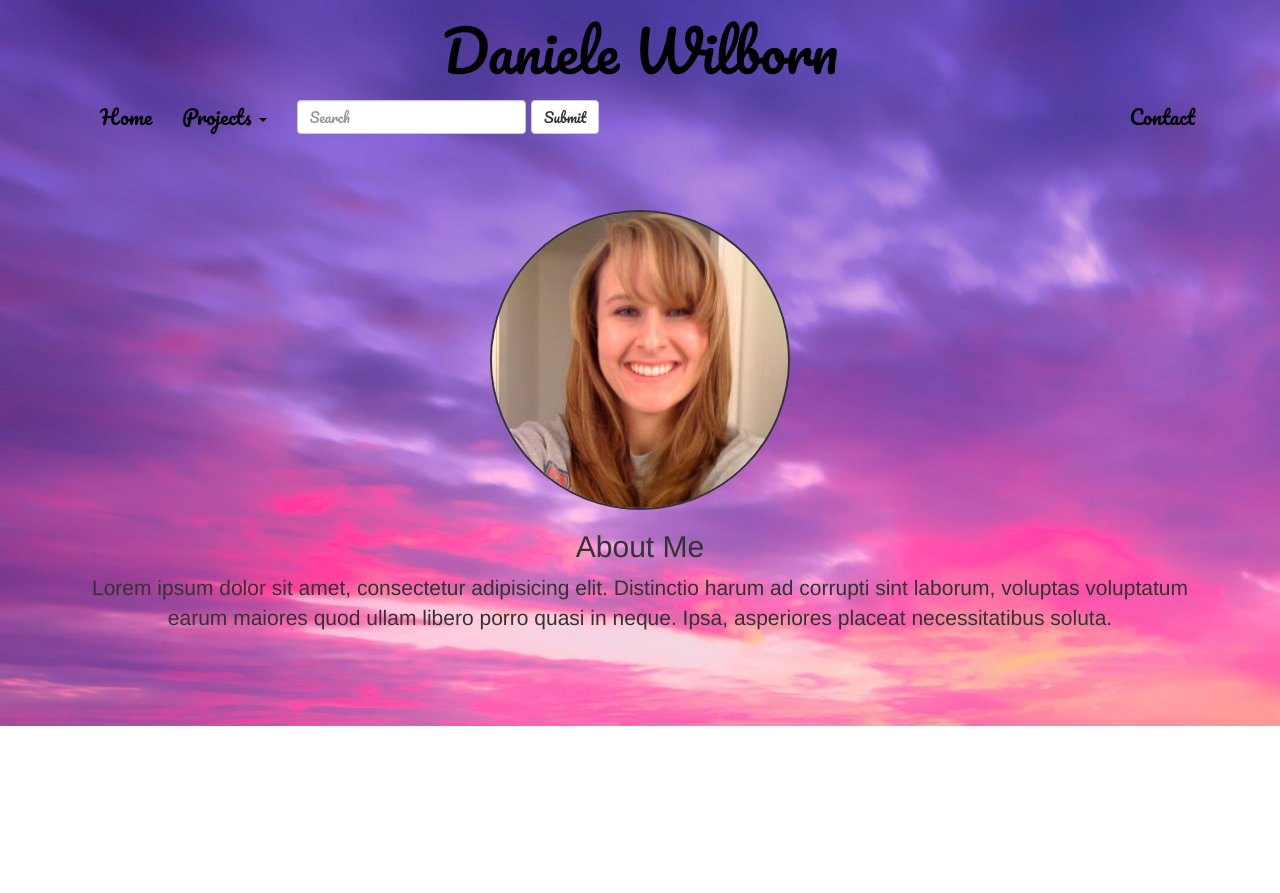
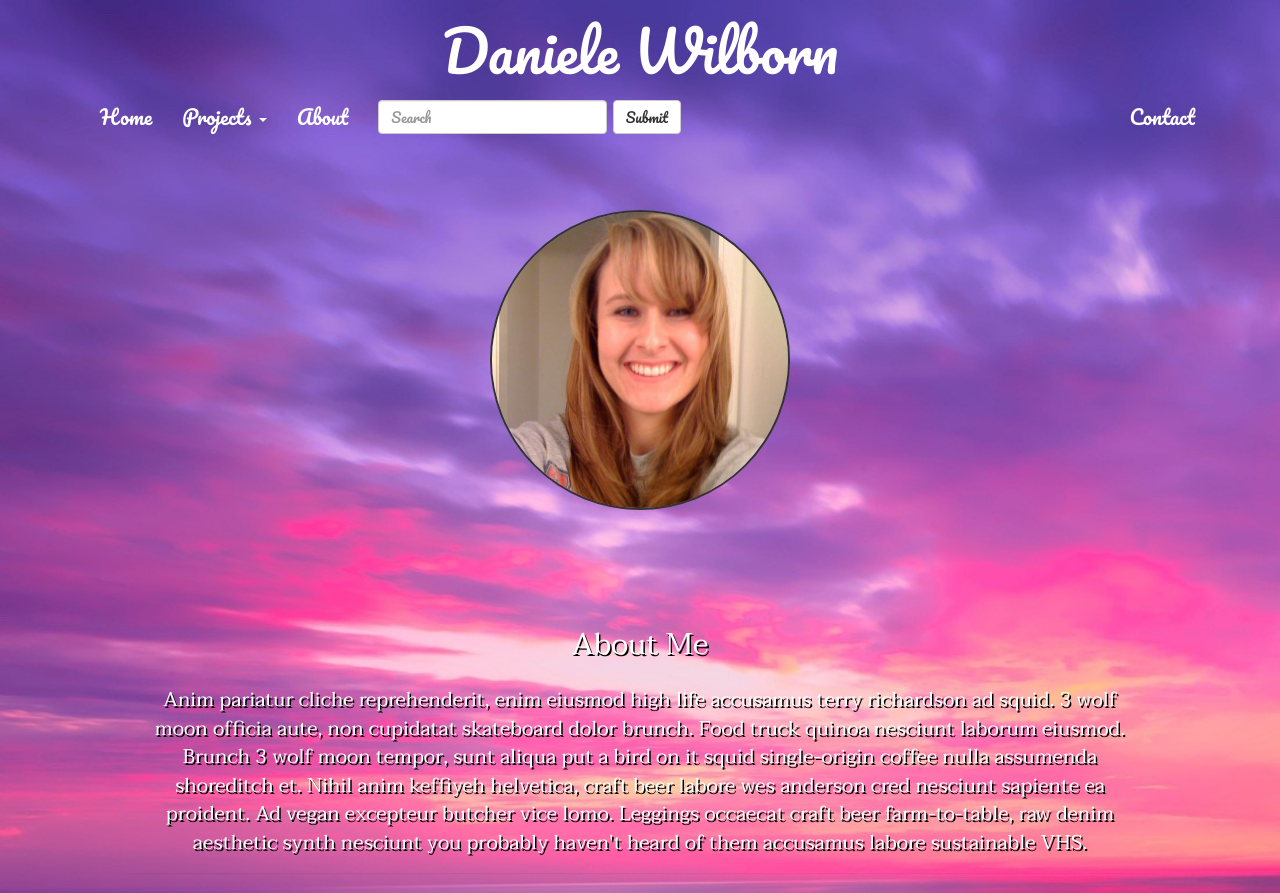
Before and after one commit to Daniwilborn/final_project_portfolio, a plain HTML site: page index.html in a window 1280 px wide. Before the commit the page ends 800 px from the top, so only its background shows below. Drawn offline with nearby package versions, Linux system fonts and the light colour scheme.

Commit message:
Made website responsive and added about me section

```diff
--- a/css/style.css
+++ b/css/style.css
@@ -1,15 +1,18 @@
 /*Universal*/
 @import url('https://fonts.googleapis.com/css?family=Pacifico');
+@import url('https://fonts.googleapis.com/css?family=Taviraj');
 
 .pacifico-text {
   font-family: 'Pacifico', cursive;
 }
-
+.taviraj.text{
+  font-family:'Taviraj', serif;
+}
 
 /*Header*/
 h1 {
   font-size: 4em;
-  color: black;
+  color: white;
 }
 /*Navbar*/
 .navbar{
@@ -21,18 +24,18 @@ h1 {
 
 .navbar-default .navbar-nav > .active > a, .navbar-default .navbar-nav > .active > a:focus, .navbar-default .navbar-nav > .active > a:hover{
   background-color: transparent;
-  color: black;
+  color: white;
 }
 
 .navbar-default .navbar-nav > .open > a, .navbar-default .navbar-nav > .open > a:focus, .navbar-default .navbar-nav > .open > a:hover {
-  color: black;
+  color: white;
   background-color: transparent;
   }
 .navbar-default .navbar-nav > li > a:focus, .navbar-default .navbar-nav > li > a:hover{
-   color: black;
+   color: white;
   }
 .navbar-default .navbar-nav > li > a{
-  color: black;
+  color: white;
 }
 .background-image{
   background-image: url('../images/sunset.jpeg');
@@ -45,9 +48,11 @@ h1 {
   text-align: center;
 }
 img{
-  width: 300px;
-  border: 2px solid;
-}
+   width: 300px;
+   border: 2px solid;
+ }
+
+
 @keyframes picture {
   from {height: 0px;}
   to {height: 300px;}
@@ -56,3 +61,25 @@ img{
 .element {
   animation: picture 1.5s ease-out none;
 }
+/*About*/
+.panel {
+  background-color: transparent;
+  border: none;
+  color: white;
+  font-family:'Taviraj', serif;
+  font-size: 20px;
+  text-shadow: 1.5px 1.5px rgba(0, 0, 0, 1);
+  margin-top: 30px;
+}
+.panel-title{
+  font-size: 30px;
+}
+.panel-default > .panel-heading{
+  background-color: transparent;
+  border: none;
+  color: white;
+  font-family:'Taviraj', serif;
+}
+.panel-group .panel-heading + .panel-collapse > .list-group, .panel-group .panel-heading + .panel-collapse > .panel-body{
+  border: none;
+}
--- a/index.html
+++ b/index.html
@@ -38,6 +38,11 @@
                 </ul>
               </li>
             </ul>
+            <ul class="nav navbar-nav navbar-left">
+              <li>
+                <a href="#accordion">About</a>
+              </li>
+            </ul>
             <form class="navbar-form navbar-left">
               <div class="form-group">
                 <input type="text" class="form-control" placeholder="Search">
@@ -47,8 +52,6 @@
             <ul class="nav navbar-nav navbar-right">
               <li><a href="#">Contact</a></li>
             </ul>
-              </li>
-            </ul>
           </div><!-- /.navbar-collapse -->
         </div><!-- /.container-fluid -->
       </nav>
@@ -56,10 +59,27 @@
     <div class="jumbotron"><!--Jumbotron Section starts here-->
       <div class="row">
         <img src="images/profile.jpg" alt="Profile Picture" class="img-circle element">
-        <h2>About Me</h2>
-        <p>Lorem ipsum dolor sit amet, consectetur adipisicing elit. Distinctio harum ad corrupti sint laborum, voluptas voluptatum earum maiores quod ullam libero porro quasi in neque. Ipsa, asperiores placeat necessitatibus soluta.</p>
       </div>
     </div>
+    <div class="row"><!--About section starts here-->
+      <div class="panel-group text-center col-xs-10 col-xs-offset-1 col-sm-6 col-sm-offset-3 col-md-6 col-md-offset-3 col-lg-10 col-lg-offset-1" id="accordion" role="tablist" aria-multiselectable="true">
+        <div class="panel panel-default">
+          <div class="panel-heading" role="tab" id="headingOne">
+            <h4 class="panel-title ">
+              <a role="button" data-toggle="collapse" data-parent="#accordion" href="#collapseOne" aria-expanded="true" aria-controls="collapseOne">
+                About Me
+              </a>
+            </h4>
+          </div>
+          <div id="collapseOne" class="panel-collapse collapse in" role="tabpanel" aria-labelledby="headingOne">
+            <div class="panel-body">
+              Anim pariatur cliche reprehenderit, enim eiusmod high life accusamus terry richardson ad squid. 3 wolf moon officia aute, non cupidatat skateboard dolor brunch. Food truck quinoa nesciunt laborum eiusmod. Brunch 3 wolf moon tempor, sunt aliqua put a bird on it squid single-origin coffee nulla assumenda shoreditch et. Nihil anim keffiyeh helvetica, craft beer labore wes anderson cred nesciunt sapiente ea proident. Ad vegan excepteur butcher vice lomo. Leggings occaecat craft beer farm-to-table, raw denim aesthetic synth nesciunt you probably haven't heard of them accusamus labore sustainable VHS.
+            </div>
+          </div>
+        </div>
+      </div>
+    </div>
+    <!-- About section ends here -->
   </div>
   <script src="https://ajax.googleapis.com/ajax/libs/jquery/1.11.3/jquery.min.js"></script>
 	<script src="js/bootstrap.min.js"></script>
```
